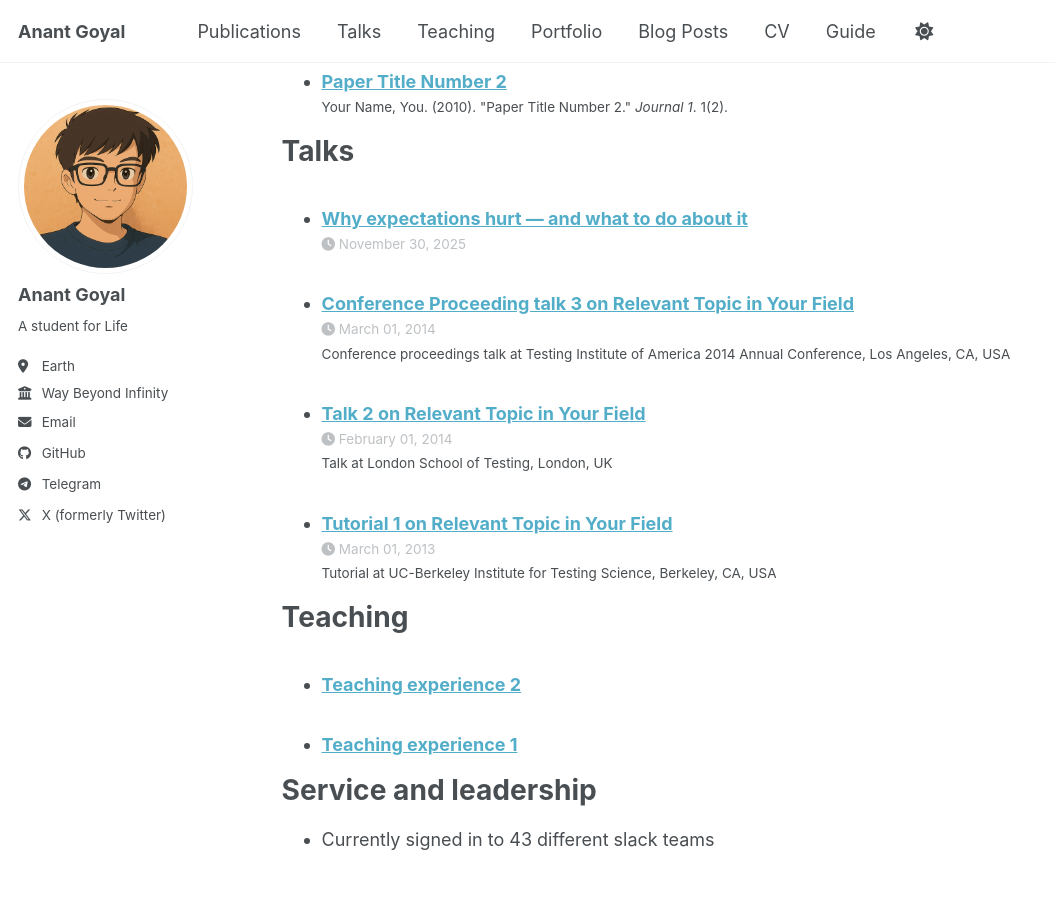
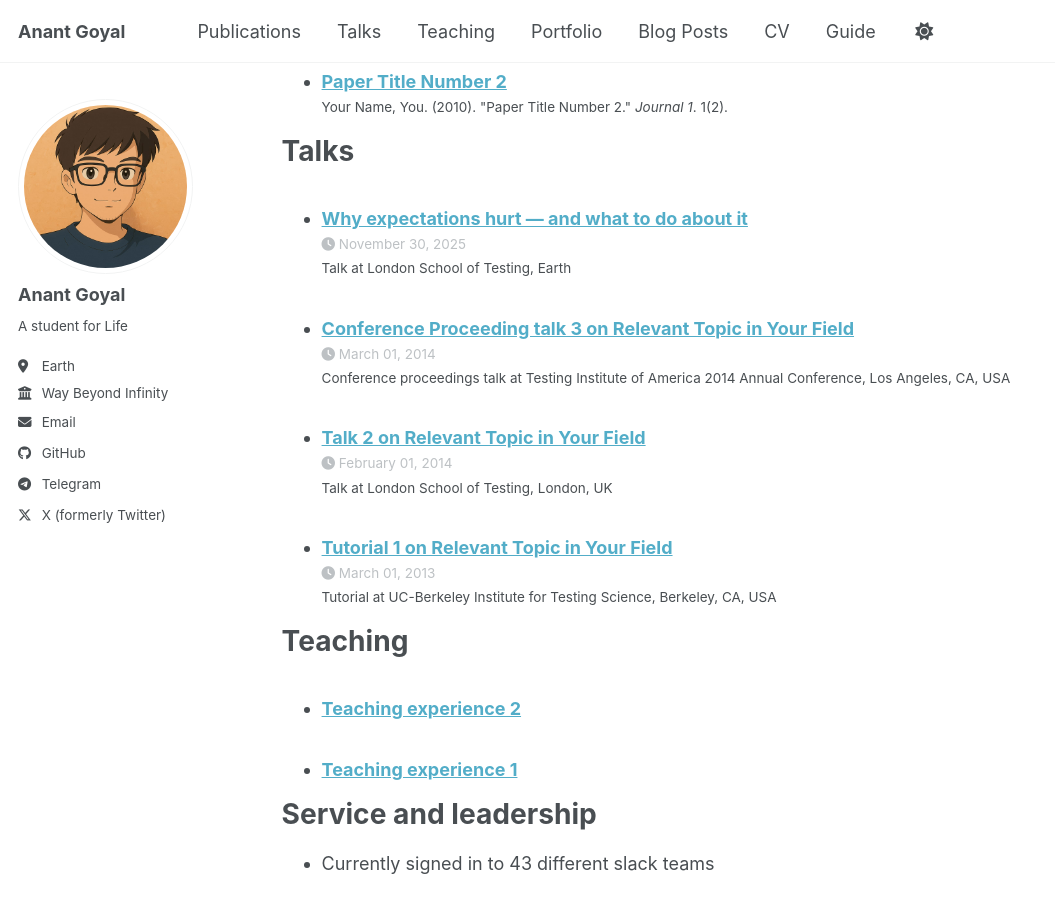
Before and after one commit to Mindfulbrain17/Mindfulbrain17.github.io, a Jekyll site: the page built from _pages/cv.md, in a window 1280 px wide and 900 px high, scrolled down 1443 px. Shown: the whole window, without its empty margins (0-1055 px from the left). Built offline with Jekyll 4.4.1, drawn with Linux system fonts in a browser that asks for light colours; a script bundle is joined from its source files by our own code; library files that are not in the unit come from our copies.

Commit message:
Update and rename 2012-03-01-talk-1.md to 2025-11-30-why-expectations-hurt.md

```diff
--- a/_talks/2012-03-01-talk-1.md
+++ b/_talks/2025-11-30-why-expectations-hurt.md
@@ -3,6 +3,7 @@ title: "Why expectations hurt — and what to do about it"
 collection: talks
 type: "Talk"
 permalink: /talks/2025-11-30why-expectations-hurt
+venue: "London School of Testing"
 date: 2025-11-30
 location: "Earth"
 ---
```
